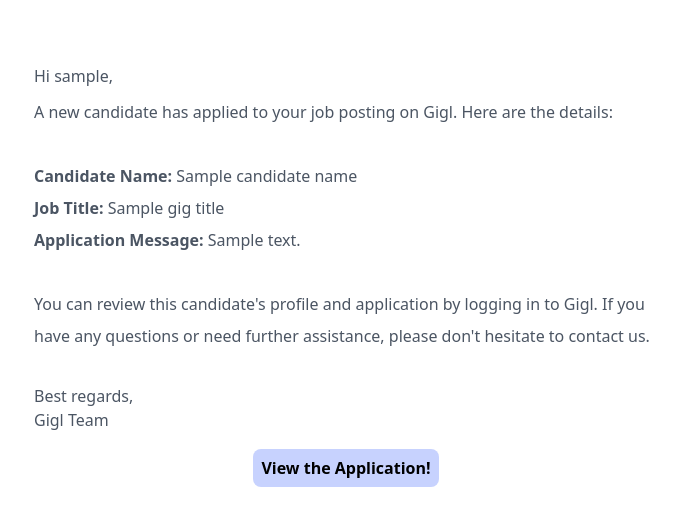
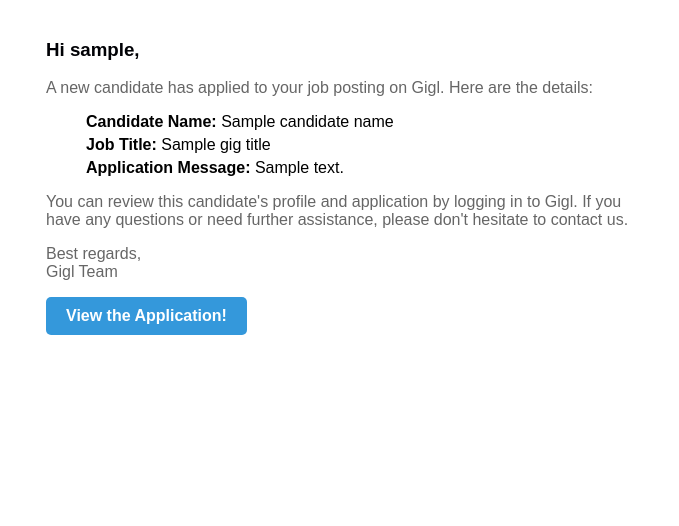
Before and after one commit to taylanoaydin/gigl, a Flask app: template templates/applicationEmail.html in a window 1280 px wide. Shown: the top 526 px of the page, without its empty margins (294-973 px from the left). Run offline with Flask 3, Linux system fonts and the light colour scheme; the template is opened without the code that fills it: most values are stand-ins (such as "Sample title", 1, 10 or a date in 2020).

Commit message:
changed the apply email

```diff
--- a/templates/applicationEmail.html
+++ b/templates/applicationEmail.html
@@ -1,36 +1,61 @@
 <!DOCTYPE html>
 <html lang="en">
 <head>
-      <link rel="stylesheet" href="https://unpkg.com/tailwindcss@^1.0/dist/tailwind.min.css">
+  <style>
+    /* Inline CSS for styling */
+    body {
+      font-family: Arial, sans-serif;
+      background-color: #fff;
+      margin: 0;
+      padding: 0;
+    }
+    .container {
+      max-width: 600px;
+      margin: 0 auto;
+      padding: 20px;
+    }
+    h3 {
+        color: #000105;
+    }
+    p {
+      color: #666;
+      margin-top: 10px;
+    }
+    ul {
+      list-style-type: none;
+      margin-top: 10px;
+    }
+    li {
+      margin-bottom: 5px;
+    }
+    .btn {
+      display: inline-block;
+      padding: 10px 20px;
+      background-color: #3498db;
+      color: #fff;
+      text-decoration: none;
+      border-radius: 5px;
+      font-weight: bold;
+    }
+  </style>
 </head>
 <body>
-      <section class="max-w-2xl px-6 py-8 mx-auto bg-white dark:bg-gray-900">
-         <main class="mt-8">
-            <h2 class="text-gray-600 dark:text-gray-200">Hi {{userName}},</h2>
-            <p class="mt-2 leading-loose text-gray-600 dark:text-gray-300">
-               A new candidate has applied to your job posting on Gigl. Here are the details:
-            </p>
-            <br>
-                <ul class="mt-2 leading-loose text-gray-600 dark:text-gray-300">
+  <div class="container">
+    <h3>Hi {{userName}},</h3>
+    <p>A new candidate has applied to your job posting on Gigl. Here are the details:</p>
+    <ul>
       <li><strong>Candidate Name:</strong> {{candidateName}}</li>
       <li><strong>Job Title:</strong> {{gigTitle}}</li>
       <li><strong>Application Message:</strong> {{applicationMessage}}</li>
     </ul>
-            <br>
-            <p class="mt-2 leading-loose text-gray-600 dark:text-gray-300">
+    <p>
       You can review this candidate's profile and application by logging in to Gigl.
       If you have any questions or need further assistance, please don't hesitate to contact us.
     </p>
-            <br>
-            <p class="mt-2 text-gray-600 dark:text-gray-300">
-               Best regards, <br>
-               Gigl Team
-            </p>
-            <br>
+    <p>Best regards,<br>Gigl Team</p>
     <div class="text-center">
-                <a href="https://gigl.onrender.com/profile" class="btn p-2 w-full rounded-lg bg-indigo-200 font-bold text-center">View the Application!</a>
+      <a href="https://gigl.onrender.com/profile" class="btn">View the Application!</a>
     </div>
-         </main>
-      </section>
+  </div>
 </body>
 </html>
```
Lines whose indentation alone changed are shown as unchanged.
